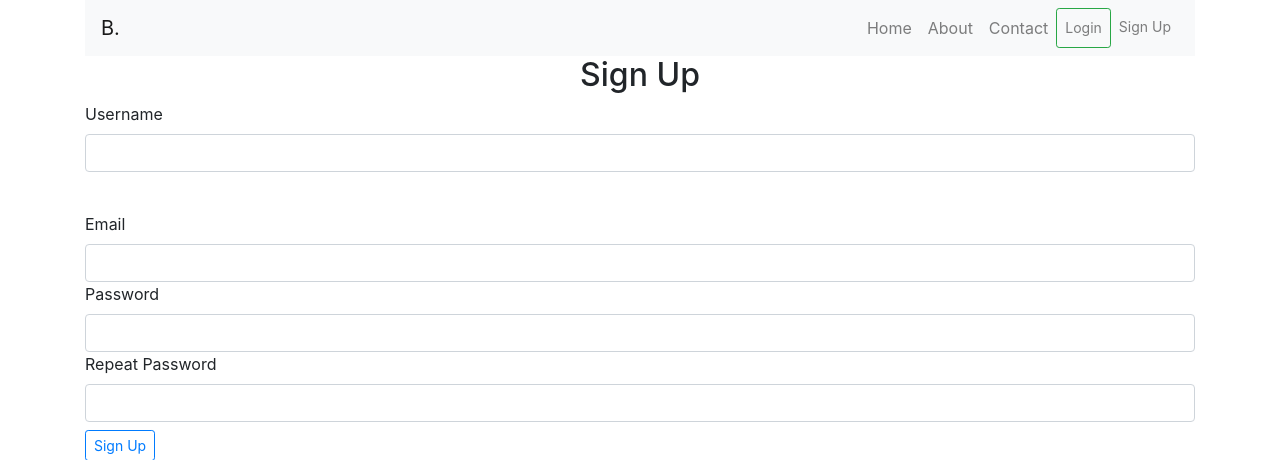
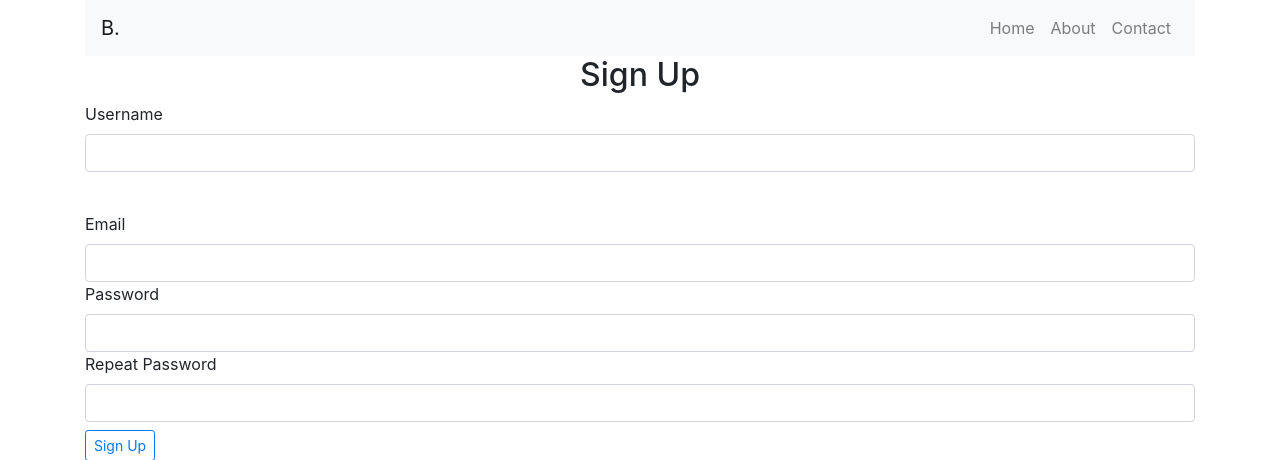
Before and after one commit to Willbeckh/musical-meme, a Flask app: page /authenticate/register in a window 1280 px wide. Shown: the top 460 px of the page. Run offline with Flask 2, Linux system fonts and the light colour scheme; some libraries are stand-ins or nearby versions.

Commit message:
update navabr

```diff
--- a/app/templates/navbar.html
+++ b/app/templates/navbar.html
@@ -9,15 +9,9 @@
           <a href="/" class="nav-link">Contact</a>
           {% if current_user.is_anonymous %}
           <a
-            href="{{ url_for('auth.login')}}"
-            class="nav-link btn btn-sm btn-outline-success"
-            >Login</a
-          >
-          <a
-            href="{{ url_for('auth.register')}}"
-            class="nav-link btn-sm btn-outline-primary"
-            >Sign Up</a
-          >
+            href="{{
+          url_for('auth.login')}}"
+          ></a>
           {% else %}
           <a
             href="{{ url_for('auth.logout')}}"
```
